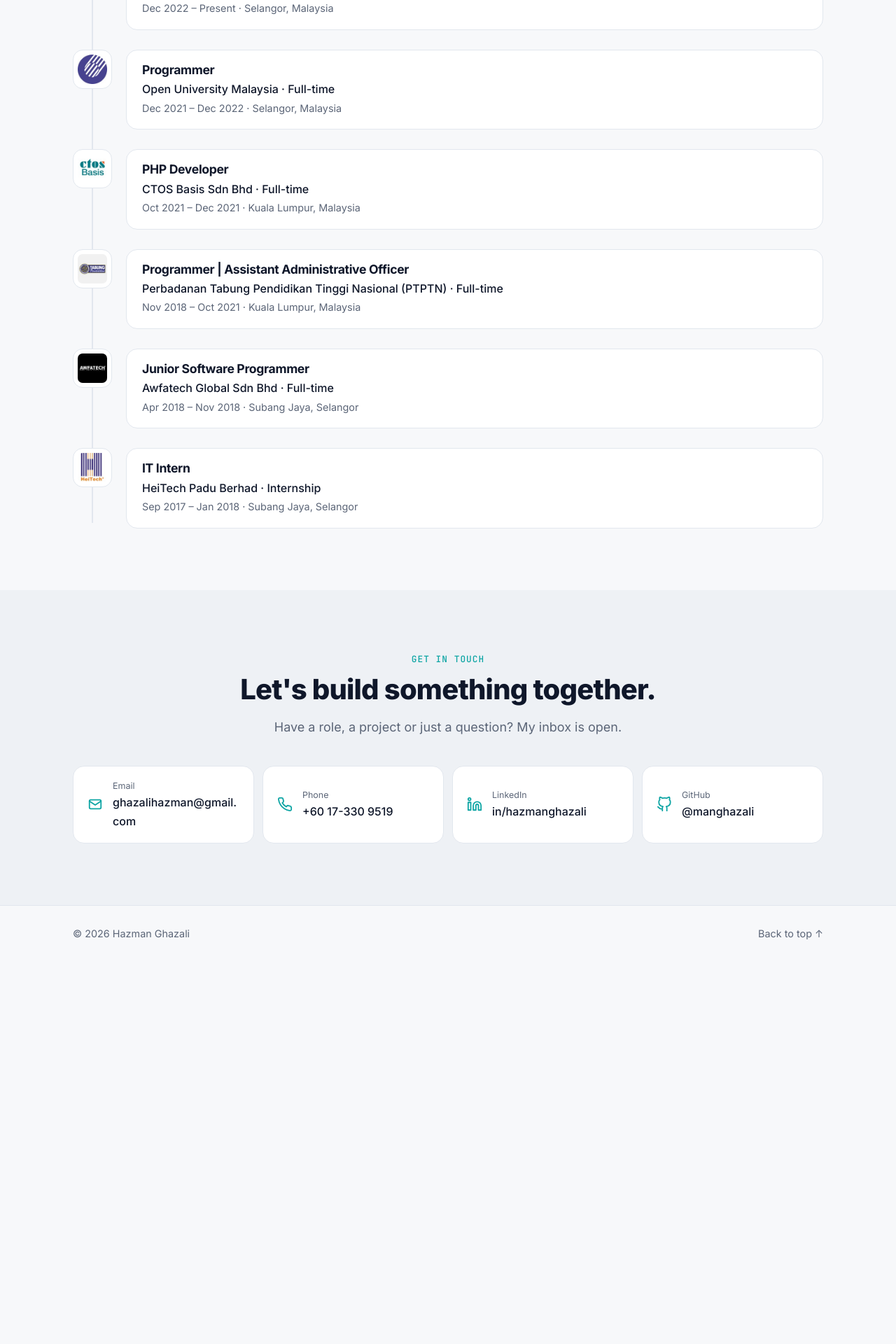
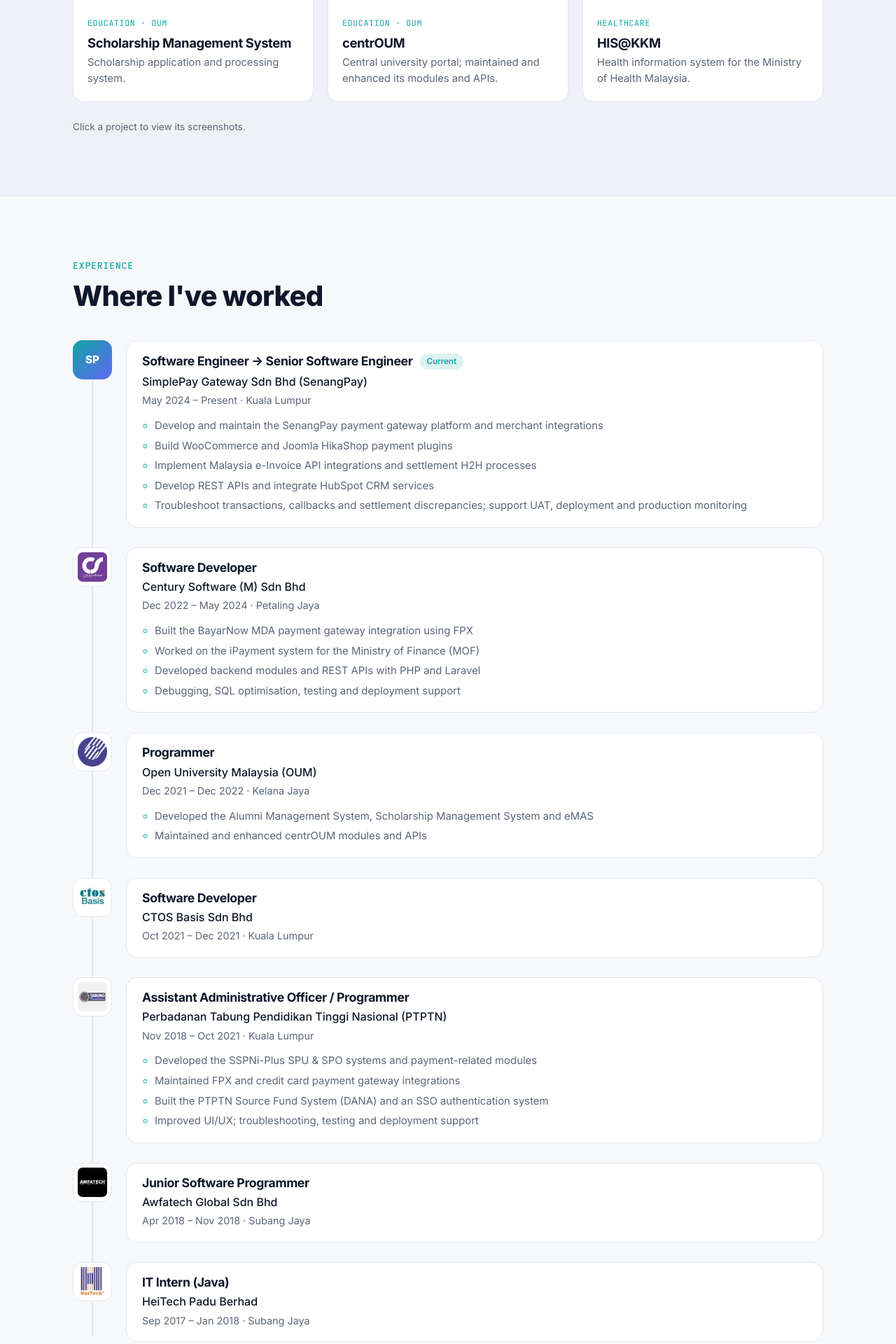
Before and after one commit to manghazali/manghazali.github.io, a PHP site: page / in a window 1280 px wide. Shown: the part 3264-5184 px from the top of the page at 70% size. Before the commit the page ends 4606 px from the top, so only its background shows below. Run offline with PHP 8.4, Linux system fonts and the light colour scheme.

Commit message:
Update portfolio and résumé with latest experience

```diff
--- a/assets/css/style.css
+++ b/assets/css/style.css
@@ -204,6 +204,11 @@ svg { width: 20px; height: 20px; fill: none; stroke: currentColor; stroke-width:
   background: var(--surface); border: 1px solid var(--border);
 }
 
+.skills { display: grid; gap: 14px; margin: 0; }
+.skills > div { display: grid; gap: 6px; }
+.skills dt { font-size: .85rem; font-weight: 600; color: var(--muted); }
+.skills dd { margin: 0; }
+
 /* Filters */
 .filters { display: flex; flex-wrap: wrap; gap: 8px; }
 .filter {
@@ -256,6 +261,22 @@ svg { width: 20px; height: 20px; fill: none; stroke: currentColor; stroke-width:
 .job h3 { font-size: 1.1rem; }
 .job__org { font-weight: 500; margin-top: 4px; }
 .job__meta { color: var(--muted); font-size: .9rem; margin-top: 2px; }
+.job__logo--text {
+  display: grid; place-items: center; padding: 0;
+  background: linear-gradient(135deg, var(--accent), var(--accent-2)); border: 0;
+  color: #fff; font-weight: 800; font-size: .95rem;
+}
+.job__list { margin: 12px 0 0; padding-left: 18px; color: var(--muted); font-size: .93rem; }
+.job__list li { margin-top: 4px; }
+.job__list li::marker { color: var(--accent); }
+
+.edu-title { font-size: 1.35rem; margin: 56px 0 20px; }
+.edu { display: grid; gap: 16px; grid-template-columns: repeat(auto-fit, minmax(min(100%, 280px), 1fr)); }
+.edu__card { padding: 20px 22px; border-radius: var(--radius); background: var(--surface); border: 1px solid var(--border); }
+.edu__card h4 { margin: 4px 0; font-size: 1.05rem; line-height: 1.3; }
+.edu__card p { color: var(--muted); font-size: .92rem; }
+.edu__card .edu__years { font-family: "JetBrains Mono", ui-monospace, monospace; font-size: .78rem; color: var(--accent); }
+
 .badge { font-size: .72rem; font-weight: 600; padding: 2px 10px; border-radius: 999px; }
 .badge--now { color: var(--accent); background: color-mix(in srgb, var(--accent) 14%, transparent); }
 @media (max-width: 520px) {
--- a/assets/js/main.js
+++ b/assets/js/main.js
@@ -4,15 +4,15 @@
   const img = (n) => `assets/img/portfolio-${String(n).padStart(2, '0')}.png`;
 
   const PROJECTS = [
+    { name: 'BayarNow', desc: 'Payment gateway integration for government agencies (MDA) using FPX services.', cat: 'finance', tag: 'Payments · Century Software', shots: [25] },
+    { name: 'iPayment', desc: 'Government payment system for the Ministry of Finance (MOF).', cat: 'finance', tag: 'Payments · Century Software', shots: [23, 24] },
+    { name: 'SSPNi-Plus (SPU & SPO)', desc: 'Education savings plan systems with payment modules, FPX and credit card integrations.', cat: 'finance', tag: 'Finance · PTPTN', shots: [7, 8, 11, 12, 13, 14, 15, 16, 17, 18] },
+    { name: 'Source Fund System (DANA)', desc: 'PTPTN source fund management system.', cat: 'finance', tag: 'Finance · PTPTN', shots: [9, 10] },
+    { name: 'eMAS', desc: 'e-Learning materials system for managing and delivering course content.', cat: 'education', tag: 'Education · OUM', shots: [1, 2] },
+    { name: 'Alumni Management System', desc: 'Alumni registration, profiles and engagement portal.', cat: 'education', tag: 'Education · OUM', shots: [3, 4] },
+    { name: 'Scholarship Management System', desc: 'Scholarship application and processing system.', cat: 'education', tag: 'Education · OUM', shots: [5, 6] },
+    { name: 'centrOUM', desc: 'Central university portal; maintained and enhanced its modules and APIs.', cat: 'education', tag: 'Education · OUM', shots: [21, 22] },
     { name: 'HIS@KKM', desc: 'Health information system for the Ministry of Health Malaysia.', cat: 'health', tag: 'Healthcare', shots: [19, 20] },
-    { name: 'Simpan SSPN Plus', desc: 'Education savings plan platform: registration, contributions and member services.', cat: 'finance', tag: 'Finance', shots: [7, 8, 11, 12, 13, 14, 15, 16, 17, 18] },
-    { name: 'Sistem Pengurusan Dana', desc: 'Fund management system for tracking and administering funds.', cat: 'finance', tag: 'Finance', shots: [9, 10] },
-    { name: 'iPayment', desc: 'Online payment module for fees and transactions.', cat: 'finance', tag: 'Payments', shots: [23, 24] },
-    { name: 'BayarNow', desc: 'Quick-pay portal for settling outstanding payments online.', cat: 'finance', tag: 'Payments', shots: [25] },
-    { name: 'e-Learning Materials System', desc: 'Manage and deliver course learning materials to students.', cat: 'education', tag: 'Education', shots: [1, 2] },
-    { name: 'Alumni System', desc: 'Alumni registration, profiles and engagement portal.', cat: 'education', tag: 'Education', shots: [3, 4] },
-    { name: 'Scholarship', desc: 'Scholarship application and processing system.', cat: 'education', tag: 'Education', shots: [5, 6] },
-    { name: 'CentrOUM', desc: 'Central student services portal.', cat: 'education', tag: 'Education', shots: [21, 22] },
   ];
 
   // Theme toggle
--- a/index.html
+++ b/index.html
@@ -3,14 +3,14 @@
 <head>
   <meta charset="UTF-8">
   <meta name="viewport" content="width=device-width, initial-scale=1">
-  <title>Hazman Ghazali · Software Developer</title>
-  <meta name="description" content="Hazman Ghazali is a software developer in Selangor, Malaysia, building web systems for government, education and financial services since 2017.">
+  <title>Hazman Ghazali · Senior Software Engineer</title>
+  <meta name="description" content="Hazman Ghazali is a senior software engineer in Kuala Lumpur specialising in fintech, payment gateways and backend systems with PHP, Laravel, Java and Spring Boot.">
   <meta name="author" content="Hazman Ghazali">
   <meta name="theme-color" content="#0b0f14">
 
   <meta property="og:type" content="website">
-  <meta property="og:title" content="Hazman Ghazali · Software Developer">
-  <meta property="og:description" content="Web systems for government, education and financial services.">
+  <meta property="og:title" content="Hazman Ghazali · Senior Software Engineer">
+  <meta property="og:description" content="Fintech, payment gateways and backend systems.">
   <meta property="og:url" content="https://manghazali.github.io/">
   <meta property="og:image" content="https://manghazali.github.io/assets/img/man-avator.jpeg">
 
@@ -58,12 +58,12 @@
     <section class="hero">
       <div class="container hero__inner">
         <div class="hero__text">
-          <p class="eyebrow"><span class="dot"></span> Software Developer · Selangor, Malaysia</p>
-          <h1>Hi, I'm Hazman.<br><span class="grad">I build reliable web systems.</span></h1>
+          <p class="eyebrow"><span class="dot"></span> Senior Software Engineer · Kuala Lumpur, Malaysia</p>
+          <h1>Hi, I'm Hazman.<br><span class="grad">I build payment &amp; backend systems.</span></h1>
           <p class="lead">
-            Software developer in Selangor, Malaysia. Since 2017 I've built and maintained production
-            systems for government, education and financial services, including payments, student
-            finance and healthcare platforms.
+            Senior software engineer and backend developer in fintech. I build payment gateway integrations,
+            REST APIs and transaction platforms, from FPX and card payments to e-Invoice and settlement H2H,
+            using PHP, Laravel, Java and Spring Boot.
           </p>
           <div class="hero__cta">
             <a class="btn btn--primary" href="#work">See my work</a>
@@ -73,8 +73,8 @@
             </a>
           </div>
           <ul class="hero__stats">
-            <li><strong data-years-since="2017">8+</strong><span>years building software</span></li>
-            <li><strong>6</strong><span>organisations</span></li>
+            <li><strong data-years-since="2018">8+</strong><span>years in software</span></li>
+            <li><strong>7</strong><span>organisations</span></li>
             <li><strong>9</strong><span>featured systems</span></li>
           </ul>
         </div>
@@ -84,9 +84,9 @@
           </div>
           <div class="code-card" aria-hidden="true">
             <span class="c-k">const</span> <span class="c-v">hazman</span> = {<br>
-            &nbsp;&nbsp;role: <span class="c-s">'Software Developer'</span>,<br>
-            &nbsp;&nbsp;based: <span class="c-s">'Selangor, MY'</span>,<br>
-            &nbsp;&nbsp;loves: [<span class="c-s">'clean code'</span>, <span class="c-s">'APIs'</span>]<br>
+            &nbsp;&nbsp;role: <span class="c-s">'Sr. Software Engineer'</span>,<br>
+            &nbsp;&nbsp;focus: <span class="c-s">'Fintech'</span>,<br>
+            &nbsp;&nbsp;stack: [<span class="c-s">'PHP'</span>, <span class="c-s">'Java'</span>]<br>
             };
           </div>
         </div>
@@ -98,32 +98,28 @@
       <div class="container about">
         <div>
           <p class="kicker">About me</p>
-          <h2>Building software people rely on every day.</h2>
+          <h2>Building software that moves money reliably.</h2>
         </div>
         <div class="about__body">
           <p>
-            I'm a developer with a background in the financial services and public sectors. I've worked on
-            payment gateways, savings and loan systems, scholarship and alumni portals, and healthcare information
-            systems, where correctness and data integrity really matter.
+            I'm a software engineer with experience across fintech, payment gateway integration, enterprise systems
+            and backend web development. I've built payment and settlement flows for a payment gateway, government payment
+            portals for the Ministry of Finance, and student finance systems at PTPTN.
           </p>
           <p>
-            In a team I communicate clearly and proactively, and I care about consistency and integrity in what we ship.
-            I enjoy turning messy business processes into clean, maintainable systems.
+            I focus on scalable applications, clean REST APIs and dependable third-party integrations. I'm comfortable with
+            the whole lifecycle, from development and debugging to UAT, deployment and production monitoring.
           </p>
 
-          <h3 class="sub">Tech I work with</h3>
-          <ul class="chips">
-            <li>PHP</li>
-            <li>Java</li>
-            <li>JavaScript</li>
-            <li>jQuery</li>
-            <li>REST APIs</li>
-            <li>Oracle SQL</li>
-            <li>MySQL</li>
-            <li>Pentaho</li>
-            <li>HTML &amp; CSS</li>
-            <li>Git</li>
-          </ul>
+          <h3 class="sub">Technical skills</h3>
+          <dl class="skills">
+            <div><dt>Languages</dt><dd><ul class="chips"><li>PHP</li><li>Java</li><li>Kotlin</li><li>JavaScript</li><li>SQL</li></ul></dd></div>
+            <div><dt>Frameworks</dt><dd><ul class="chips"><li>Laravel</li><li>Spring Boot</li><li>Zend Framework</li></ul></dd></div>
+            <div><dt>APIs &amp; integration</dt><dd><ul class="chips"><li>REST API</li><li>Web Services</li><li>FPX</li><li>Credit Card</li><li>e-Invoice</li><li>Settlement H2H</li><li>HubSpot API</li></ul></dd></div>
+            <div><dt>Data &amp; infrastructure</dt><dd><ul class="chips"><li>MySQL</li><li>PostgreSQL</li><li>Redis</li><li>Kafka</li><li>Docker</li><li>Alibaba Cloud</li></ul></dd></div>
+            <div><dt>CI/CD &amp; monitoring</dt><dd><ul class="chips"><li>GitLab CI/CD</li><li>SonarQube</li><li>Nexus</li><li>Datadog</li><li>Git</li></ul></dd></div>
+            <div><dt>Testing &amp; collaboration</dt><dd><ul class="chips"><li>Postman</li><li>Jira</li><li>Notion</li><li>ClickUp</li></ul></dd></div>
+          </dl>
         </div>
       </div>
     </section>
@@ -156,57 +152,102 @@
 
         <ol class="timeline">
           <li class="job">
+            <span class="job__logo job__logo--text" aria-hidden="true">SP</span>
+            <div class="job__body">
+              <div class="job__top">
+                <h3>Software Engineer → Senior Software Engineer</h3>
+                <span class="badge badge--now">Current</span>
+              </div>
+              <p class="job__org">SimplePay Gateway Sdn Bhd (SenangPay)</p>
+              <p class="job__meta">May 2024 – Present · Kuala Lumpur</p>
+              <ul class="job__list">
+                <li>Develop and maintain the SenangPay payment gateway platform and merchant integrations</li>
+                <li>Build WooCommerce and Joomla HikaShop payment plugins</li>
+                <li>Implement Malaysia e-Invoice API integrations and settlement H2H processes</li>
+                <li>Develop REST APIs and integrate HubSpot CRM services</li>
+                <li>Troubleshoot transactions, callbacks and settlement discrepancies; support UAT, deployment and production monitoring</li>
+              </ul>
+            </div>
+          </li>
+          <li class="job">
             <img class="job__logo" src="assets/img/csm.png" alt="" loading="lazy">
             <div class="job__body">
-              <div class="job__top">
-                <h3>Developer</h3>
-                <span class="badge badge--now">Current</span>
-              </div>
-              <p class="job__org">Century Software (M) Sdn Bhd · Full-time</p>
-              <p class="job__meta">Dec 2022 – Present · Selangor, Malaysia</p>
+              <h3>Software Developer</h3>
+              <p class="job__org">Century Software (M) Sdn Bhd</p>
+              <p class="job__meta">Dec 2022 – May 2024 · Petaling Jaya</p>
+              <ul class="job__list">
+                <li>Built the BayarNow MDA payment gateway integration using FPX</li>
+                <li>Worked on the iPayment system for the Ministry of Finance (MOF)</li>
+                <li>Developed backend modules and REST APIs with PHP and Laravel</li>
+                <li>Debugging, SQL optimisation, testing and deployment support</li>
+              </ul>
             </div>
           </li>
           <li class="job">
             <img class="job__logo" src="assets/img/oum.jpg" alt="" loading="lazy">
             <div class="job__body">
               <h3>Programmer</h3>
-              <p class="job__org">Open University Malaysia · Full-time</p>
-              <p class="job__meta">Dec 2021 – Dec 2022 · Selangor, Malaysia</p>
+              <p class="job__org">Open University Malaysia (OUM)</p>
+              <p class="job__meta">Dec 2021 – Dec 2022 · Kelana Jaya</p>
+              <ul class="job__list">
+                <li>Developed the Alumni Management System, Scholarship Management System and eMAS</li>
+                <li>Maintained and enhanced centrOUM modules and APIs</li>
+              </ul>
             </div>
           </li>
           <li class="job">
             <img class="job__logo" src="assets/img/ctos.jpg" alt="" loading="lazy">
             <div class="job__body">
-              <h3>PHP Developer</h3>
-              <p class="job__org">CTOS Basis Sdn Bhd · Full-time</p>
-              <p class="job__meta">Oct 2021 – Dec 2021 · Kuala Lumpur, Malaysia</p>
+              <h3>Software Developer</h3>
+              <p class="job__org">CTOS Basis Sdn Bhd</p>
+              <p class="job__meta">Oct 2021 – Dec 2021 · Kuala Lumpur</p>
             </div>
           </li>
           <li class="job">
             <img class="job__logo" src="assets/img/ptptn.jpg" alt="" loading="lazy">
             <div class="job__body">
-              <h3>Programmer | Assistant Administrative Officer</h3>
-              <p class="job__org">Perbadanan Tabung Pendidikan Tinggi Nasional (PTPTN) · Full-time</p>
-              <p class="job__meta">Nov 2018 – Oct 2021 · Kuala Lumpur, Malaysia</p>
+              <h3>Assistant Administrative Officer / Programmer</h3>
+              <p class="job__org">Perbadanan Tabung Pendidikan Tinggi Nasional (PTPTN)</p>
+              <p class="job__meta">Nov 2018 – Oct 2021 · Kuala Lumpur</p>
+              <ul class="job__list">
+                <li>Developed the SSPNi-Plus SPU &amp; SPO systems and payment-related modules</li>
+                <li>Maintained FPX and credit card payment gateway integrations</li>
+                <li>Built the PTPTN Source Fund System (DANA) and an SSO authentication system</li>
+                <li>Improved UI/UX; troubleshooting, testing and deployment support</li>
+              </ul>
             </div>
           </li>
           <li class="job">
             <img class="job__logo" src="assets/img/awfatech.jpg" alt="" loading="lazy">
             <div class="job__body">
               <h3>Junior Software Programmer</h3>
-              <p class="job__org">Awfatech Global Sdn Bhd · Full-time</p>
-              <p class="job__meta">Apr 2018 – Nov 2018 · Subang Jaya, Selangor</p>
+              <p class="job__org">Awfatech Global Sdn Bhd</p>
+              <p class="job__meta">Apr 2018 – Nov 2018 · Subang Jaya</p>
             </div>
           </li>
           <li class="job">
             <img class="job__logo" src="assets/img/heitech.jpg" alt="" loading="lazy">
             <div class="job__body">
-              <h3>IT Intern</h3>
-              <p class="job__org">HeiTech Padu Berhad · Internship</p>
-              <p class="job__meta">Sep 2017 – Jan 2018 · Subang Jaya, Selangor</p>
+              <h3>IT Intern (Java)</h3>
+              <p class="job__org">HeiTech Padu Berhad</p>
+              <p class="job__meta">Sep 2017 – Jan 2018 · Subang Jaya</p>
             </div>
           </li>
         </ol>
+
+        <h3 class="edu-title">Education</h3>
+        <div class="edu">
+          <div class="edu__card">
+            <p class="edu__years">2021 – 2026</p>
+            <h4>Bachelor of Information Technology (Hons)</h4>
+            <p>Universiti Teknologi MARA (UiTM)</p>
+          </div>
+          <div class="edu__card">
+            <p class="edu__years">2015 – 2018</p>
+            <h4>Diploma in Information Technology</h4>
+            <p>Universiti Tun Hussein Onn Malaysia (UTHM)</p>
+          </div>
+        </div>
       </div>
     </section>
 
```
Also changed, not shown: 1 other file.
